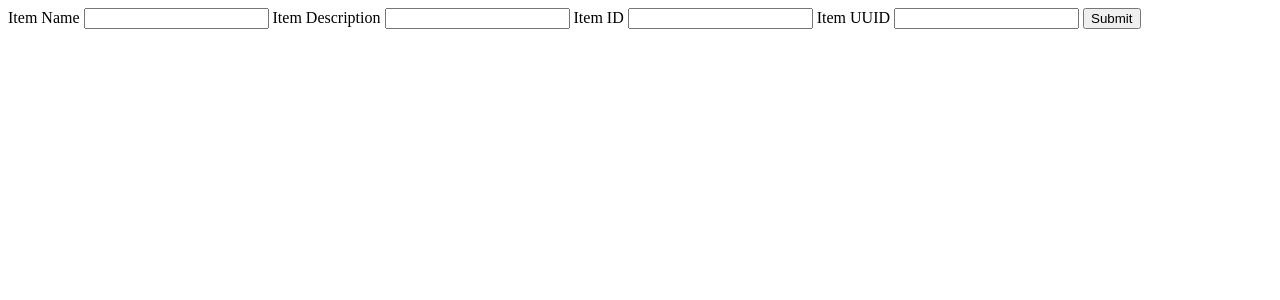
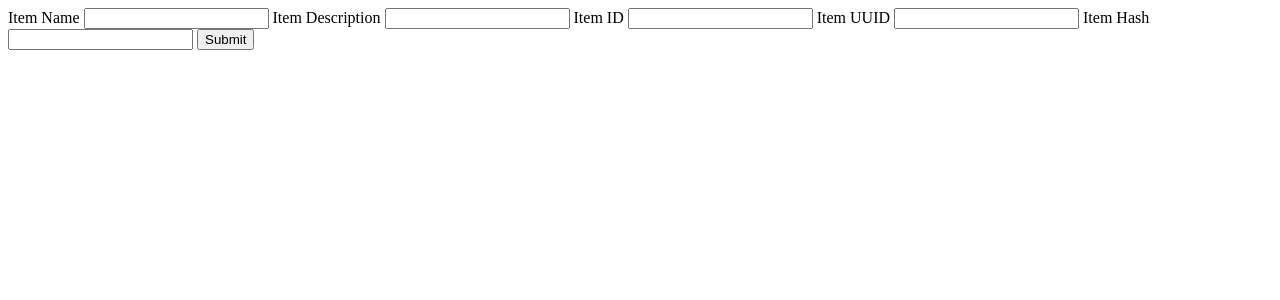
Before and after one commit to Chinmaymahapatra/Git_and_GitHub, a Flask app: page / in a window 1280 px wide. Shown: the top 300 px of the page. Run offline with Flask 3, Linux system fonts and the light colour scheme.

Commit message:
updated form with hash

```diff
--- a/frontend/templates/index.html
+++ b/frontend/templates/index.html
@@ -15,6 +15,8 @@
         <input type="text" name="id"/>
         <label for="uuid">Item UUID</label>
         <input type="text" name="uuid"/>
+        <label for="hash">Item Hash</label>
+        <input type="text" name="hash"/>
       <button type="submit">Submit</button>
     </form>
 </body>
```
